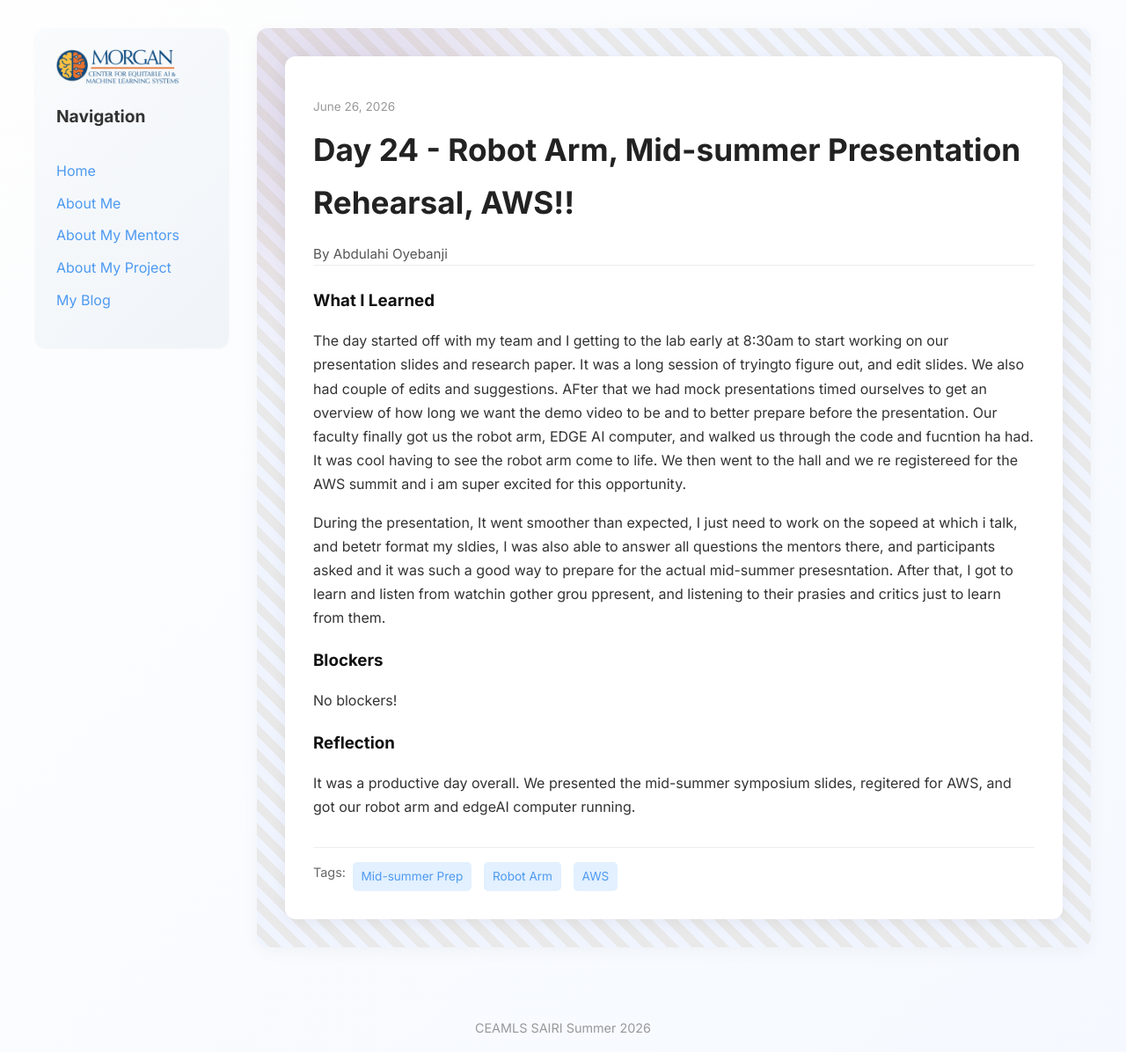
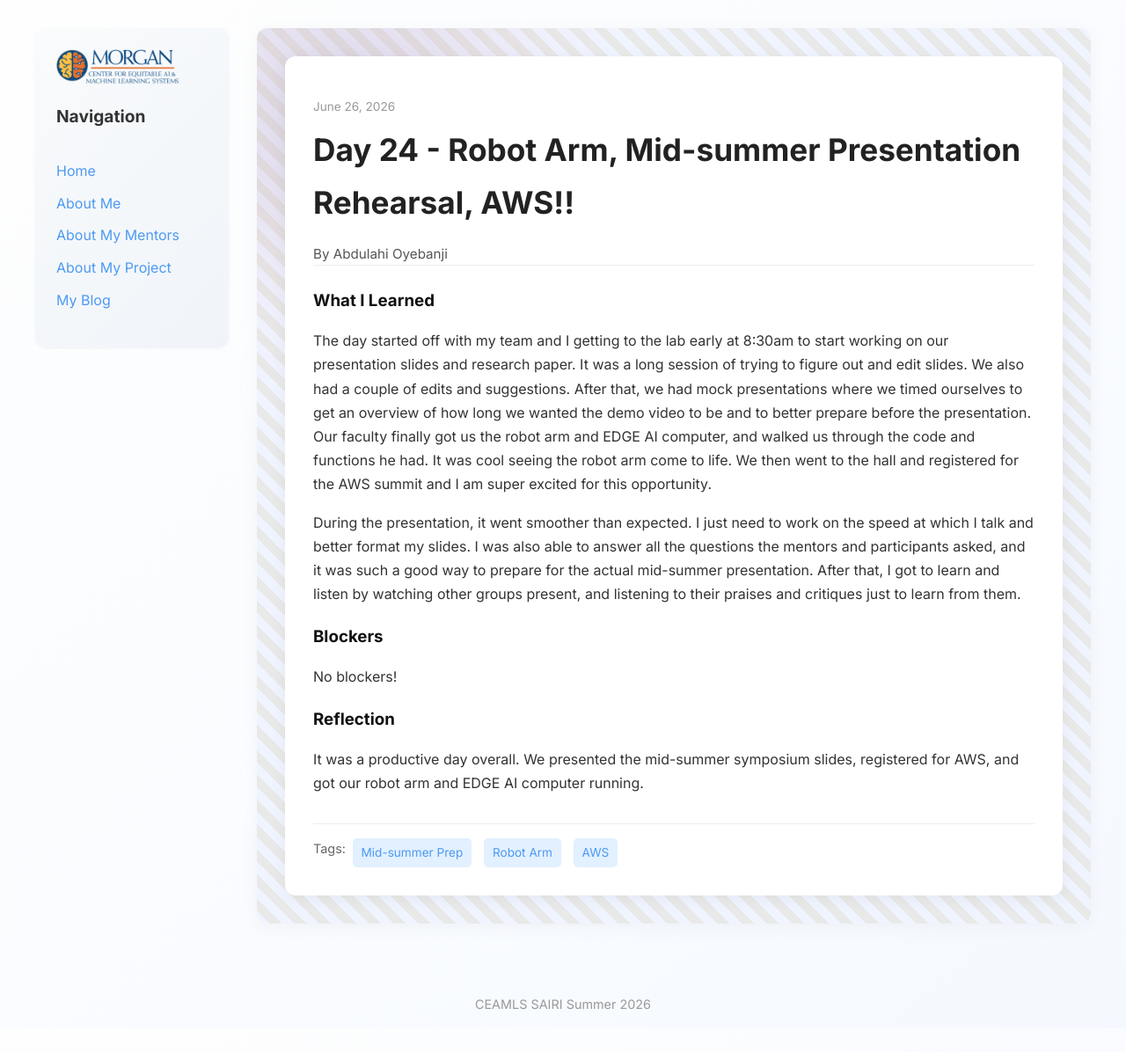
Before and after one commit to abdulahi-banji/abdulahi-banjiceamls26.github.io, a Jekyll site: the page built from _posts/2026-06-26-day-24.md, in a window 1280 px wide. Shown: the whole page at 88% size. Built offline with Jekyll 4.4.1, drawn with Linux system fonts in a browser that asks for light colours; after the commit the page ends 1169 px from its top, so only the background shows below that.

Commit message:
Day 24 final

```diff
--- a/_posts/2026-06-26-day-24.md
+++ b/_posts/2026-06-26-day-24.md
@@ -6,13 +6,13 @@ permalink: /day24.html
 tags: ["Mid-summer Prep","Robot Arm", "AWS"]
 
 what_i_learned: |
-  The day started off with my team and I getting to the lab early at 8:30am to start working on our presentation slides and research paper. It was a long session of tryingto figure out, and edit slides. We also had couple of edits and suggestions. AFter that we had mock presentations timed ourselves to get an overview of how long we want the demo video to be and to better prepare before the presentation. Our faculty finally got us the robot arm, EDGE AI computer, and walked us through the code and fucntion ha had. It was cool having to see the robot arm come to life.  We then went to the hall and we re registereed for the AWS summit and i am super excited for this opportunity.
+  The day started off with my team and I getting to the lab early at 8:30am to start working on our presentation slides and research paper. It was a long session of trying to figure out and edit slides. We also had a couple of edits and suggestions. After that, we had mock presentations where we timed ourselves to get an overview of how long we wanted the demo video to be and to better prepare before the presentation. Our faculty finally got us the robot arm and EDGE AI computer, and walked us through the code and functions he had. It was cool seeing the robot arm come to life. We then went to the hall and registered for the AWS summit and I am super excited for this opportunity.
 
-  During the presentation, It went smoother than expected, I just need to work on the sopeed at which i talk, and betetr format my sldies, I was also able to answer all questions the mentors there, and participants asked and it was such a good way to prepare for the actual mid-summer presesntation. After that, I got to learn and listen from watchin gother grou ppresent, and listening to their prasies and critics just to learn from them.
+  During the presentation, it went smoother than expected. I just need to work on the speed at which I talk and better format my slides. I was also able to answer all the questions the mentors and participants asked, and it was such a good way to prepare for the actual mid-summer presentation. After that, I got to learn and listen by watching other groups present, and listening to their praises and critiques just to learn from them.
 
 blockers: |
   No blockers!
 
 reflection: |
-  It was a productive day overall. We presented the mid-summer symposium slides, regitered for AWS, and got our robot arm and edgeAI computer running.
+  It was a productive day overall. We presented the mid-summer symposium slides, registered for AWS, and got our robot arm and EDGE AI computer running.
 ---
```
